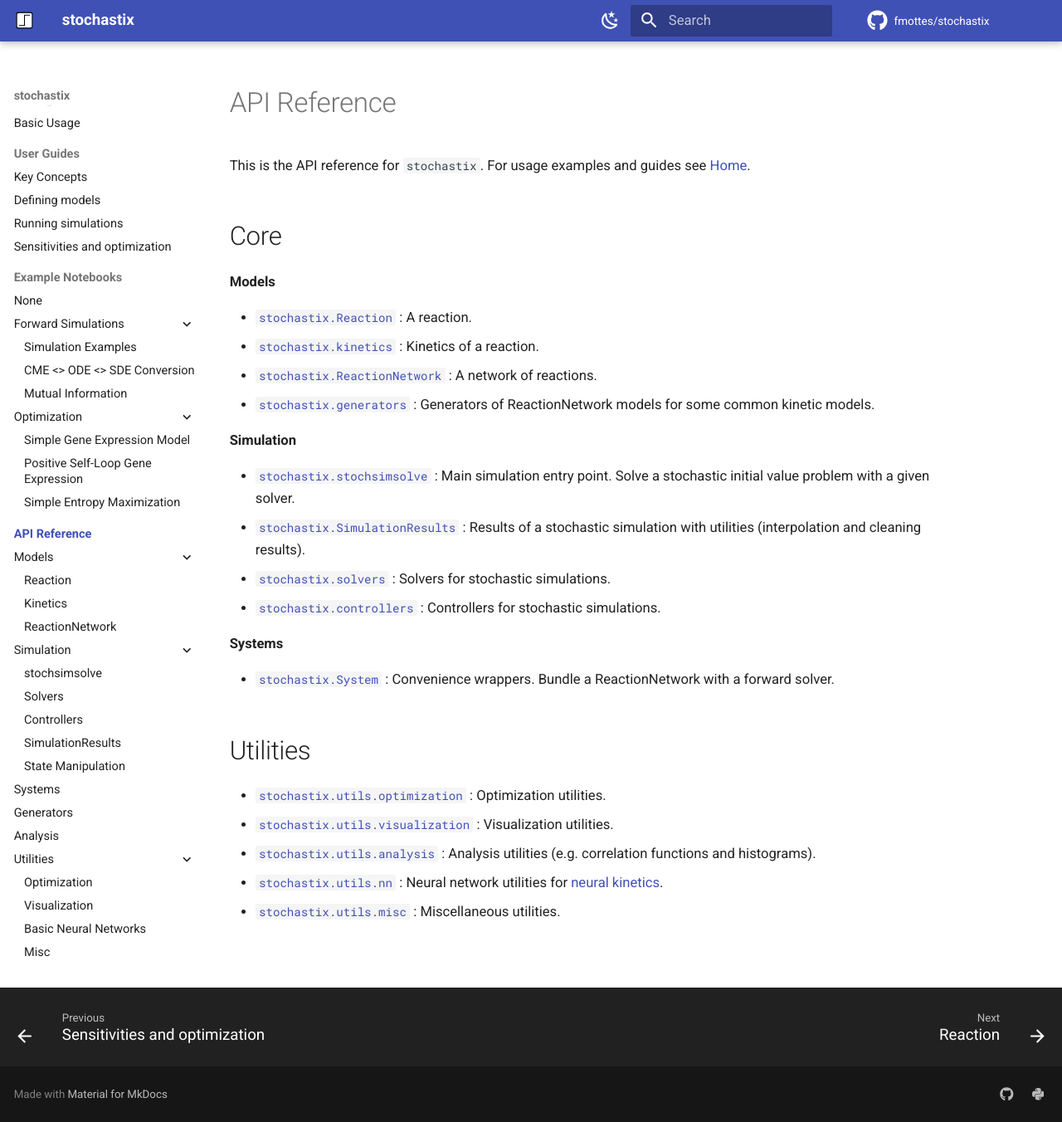
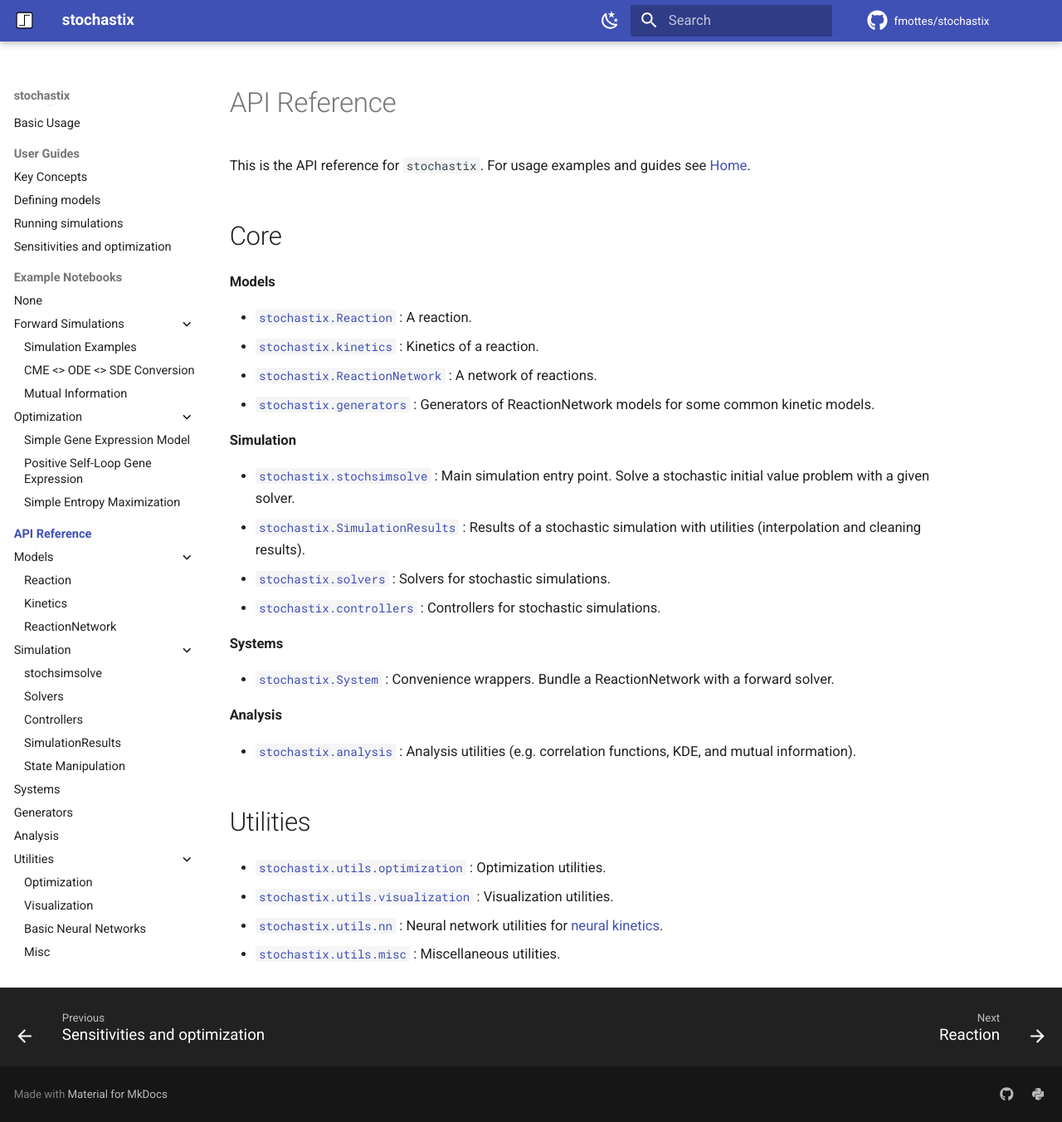
Before and after one commit to fmottes/stochastix, an MkDocs documentation site: the page built from docs/api/index.md, in a window 1280 px wide and 1352 px high. Shown: the whole window at 83% size. Built offline with MkDocs 1.6.1 and Material for MkDocs 9.7.7, drawn with Linux system fonts in a browser that asks for light colours; comment, search, counter and statistics services are not loaded.

Commit message:
Add analysis section to API documentation and update analysis link path

```diff
--- a/docs/api/index.md
+++ b/docs/api/index.md
@@ -29,11 +29,14 @@ This is the API reference for `stochastix`. For usage examples and guides see [H
 *   [`stochastix.System`][systems] : Convenience wrappers. Bundle a ReactionNetwork with a forward solver.
 
 
+**Analysis**
+
+*   [`stochastix.analysis`][analysis] : Analysis utilities (e.g. correlation functions, KDE, and mutual information).
+
 ## Utilities
 
 *   [`stochastix.utils.optimization`][optimization] : Optimization utilities.
 *   [`stochastix.utils.visualization`][visualization] : Visualization utilities.
-*   [`stochastix.utils.analysis`][analysis] : Analysis utilities (e.g. correlation functions and histograms).
 *   [`stochastix.utils.nn`][neural-networks] : Neural network utilities for [neural kinetics](kinetics.md#neural-kinetic-laws).
 *   [`stochastix.utils.misc`][misc] : Miscellaneous utilities.
 
@@ -48,7 +51,7 @@ This is the API reference for `stochastix`. For usage examples and guides see [H
 [generators]: generators.md
 [solvers]: solvers.md
 [controllers]: controllers.md
-[analysis]: utils/analysis.md
+[analysis]: analysis.md
 [visualization]: utils/visualization.md
 [neural-networks]: utils/neural-networks.md
 [optimization]: utils/optimization.md
```
